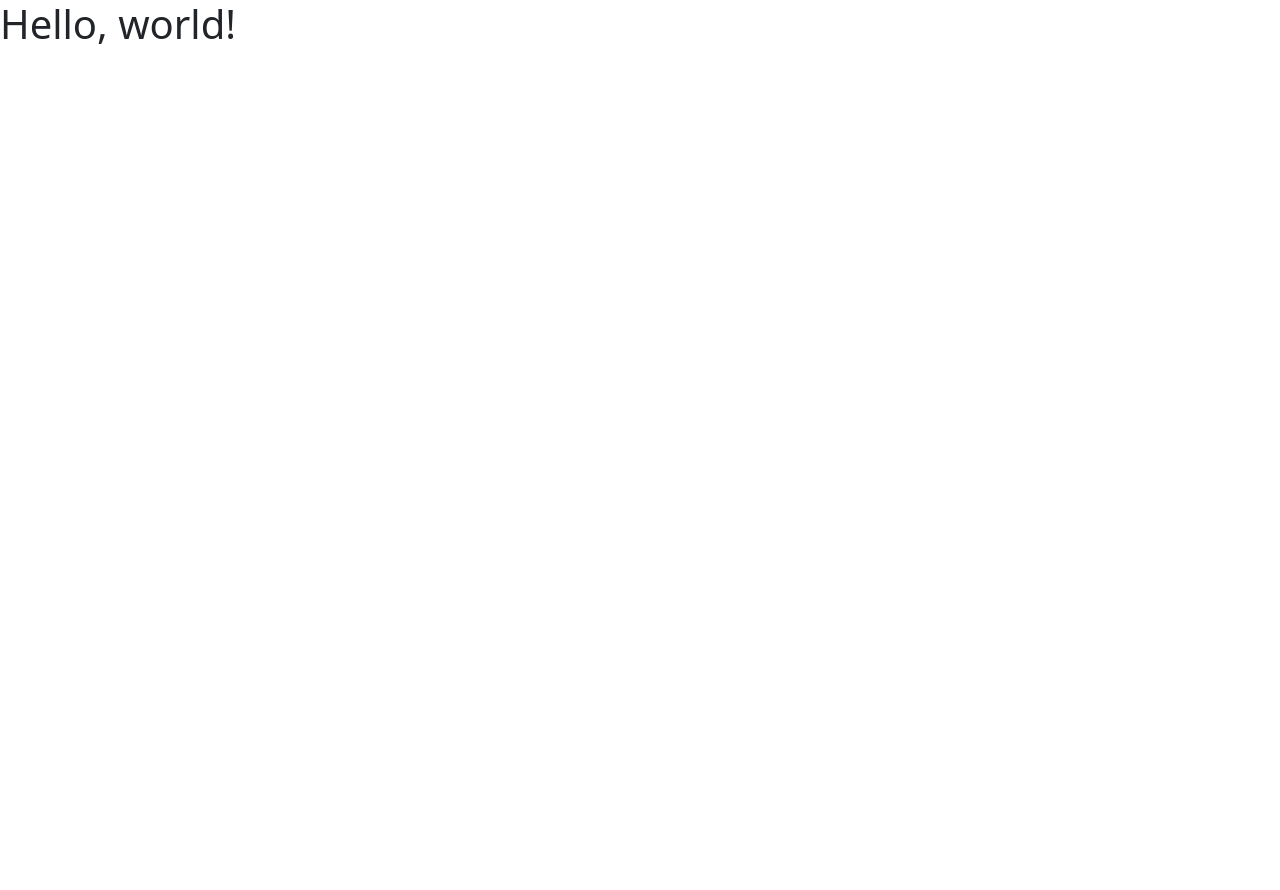
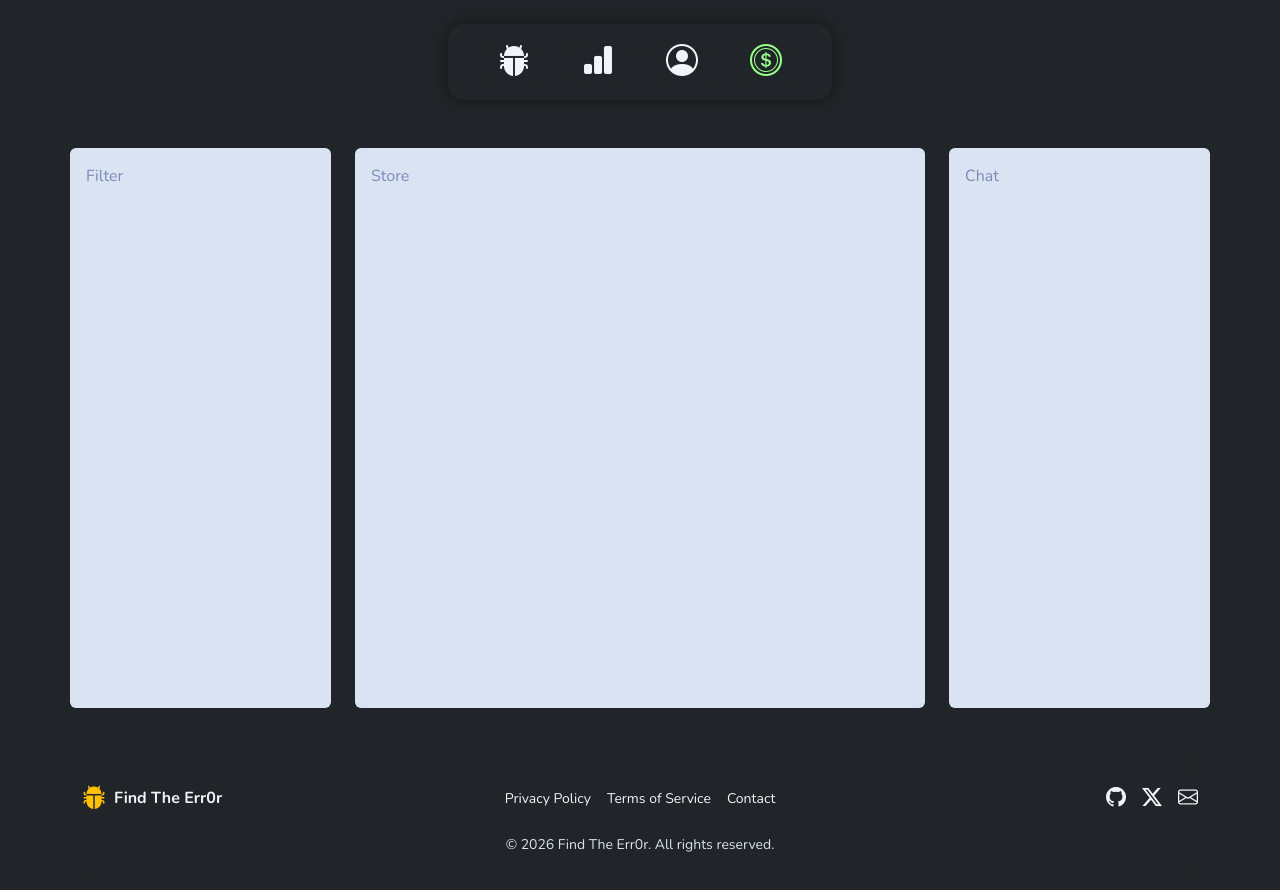
Before and after one commit to gr00tisg00d/js2-final-project, a website: page index.html in a window 1280 px wide. Before the commit the page ends 800 px from the top, so only its background shows below. Drawn offline with nearby package versions, Linux system fonts and the light colour scheme.

Commit message:
[1.1] 2.3k Changes... woops. Got the basic layout of the store page and some on page load animation

```diff
--- /dev/null
+++ b/Styles/style.scss
@@ -0,0 +1,126 @@
+@import "../node_modules/bootstrap/scss/functions";
+@import "../node_modules/bootswatch/dist/morph/variables";
+@import "../node_modules/bootstrap/scss/variables";
+@import "../node_modules/bootstrap/scss/maps";
+@import "../node_modules/bootstrap/scss/mixins";
+@import "../node_modules/bootstrap/scss/buttons";
+
+// Variables
+$activetab: #99381f;
+$active-glow: #fffdfb; // Define your custom glow color
+
+// Animations
+@keyframes navMoveUp {
+	0% {
+		transform: translateY(40px);
+		opacity: 0;
+	}
+	100% {
+		transform: translateY(0);
+		opacity: 1;
+	}
+}
+@keyframes navbarMoveUp {
+	0% {
+		transform: translateY(40vh);
+		opacity: 1;
+		box-shadow: 0px 0px 5px 1px rgba(0, 0, 0, 0.137);
+	}
+	50% {
+		transform: translateY(40vh);
+		opacity: 1;
+		box-shadow: 0px 0px 10px 1px rgba(0, 0, 0, 0.062);
+	}
+	100% {
+		transform: translateY(0);
+		opacity: 1;
+		box-shadow: 0px 0px 10px 5px rgba(0, 0, 0, 0.233);
+	}
+}
+@keyframes bodyMoveUp {
+	0% {
+		transform: translateY(40vh);
+		opacity: 1;
+		box-shadow: 0px 0px 5px 1px rgba(0, 0, 0, 0.137);
+	}
+	50% {
+		transform: translateY(40vh);
+		opacity: 1;
+		box-shadow: 0px 0px 10px 1px rgba(0, 0, 0, 0.062);
+	}
+	100% {
+		transform: translateY(0);
+		opacity: 1;
+		box-shadow: 0px 0px 10px 5px rgba(0, 0, 0, 0.233);
+	}
+}
+
+// ----------------------------------------------------------------------------------------------
+
+// ----------------------------------------------------------------------------------------------
+.w-fit-content {
+	width: fit-content;
+}
+
+.icon-btn {
+	border-radius: 50%;
+	transition: 0.4s ease;
+	&:hover {
+		filter: brightness(1.1);
+	}
+	&:active,
+	&.active {
+		filter: brightness(1.2);
+	}
+	width: 60px;
+	height: 60px;
+	border-radius: 50%;
+	background: $dark;
+	color: $light;
+	transition: 0.4s ease;
+	animation: navMoveUp 0.6s ease forwards;
+	opacity: 0;
+	z-index: 2;
+}
+
+.store-container {
+	height: 70vh;
+}
+
+// Navbar -------------------------------------
+.navbar {
+	overflow: hidden;
+	animation: navbarMoveUp 2s ease forwards;
+}
+nav .icon-btn.btn.active,
+nav .icon-btn.btn:active {
+	background: $light;
+	transition: 0.4s ease;
+}
+
+// Delay Nav Items
+.navbar .icon-btn:nth-child(1) {
+	animation-delay: 0.1s;
+}
+.navbar .icon-btn:nth-child(2) {
+	animation-delay: 0.3s;
+}
+.navbar .icon-btn:nth-child(3) {
+	animation-delay: 0.5s;
+}
+.navbar .icon-btn:nth-child(4) {
+	animation-delay: 0.7s;
+}
+//-------------------------------------
+// Bootstrap Override
+.icon-btn.btn-primary:hover {
+	background: lighten($dark, 1%);
+	color: #fff;
+	transition: 0.4s ease;
+}
+.icon-btn.active-custom {
+	position: relative;
+	isolation: isolate;
+	z-index: 0;
+	color: #95ff87;
+}
--- a/index.html
+++ b/index.html
@@ -1,26 +1,87 @@
 <!doctype html>
 <html lang="en">
+
 <head>
     <meta charset="UTF-8" />
     <meta name="viewport" content="width=device-width, initial-scale=1.0" />
     <title>Find The Err0r</title>
 
     <!-- Bootstrap -->
-		<link
-			href="https://cdn.jsdelivr.net/npm/bootstrap@5.3.8/dist/css/bootstrap.min.css"
-			rel="stylesheet"
-			integrity="sha384-sRIl4kxILFvY47J16cr9ZwB07vP4J8+LH7qKQnuqkuIAvNWLzeN8tE5YBujZqJLB"
-			crossorigin="anonymous"
-		/>
+    <link rel="stylesheet" href="Styles/bootstrap.min.css">
+    <!-- Bootstrap Icons -->
+    <link rel="stylesheet" href="node_modules/bootstrap-icons/font/bootstrap-icons.css">
+    <!-- Custom Sass -->
+    <link rel="stylesheet" href="Styles/style.css">
+    <!-- Favicon -->
+    <link rel="apple-touch-icon" sizes="180x180" href="/apple-touch-icon.png">
+    <link rel="icon" type="image/png" sizes="32x32" href="/favicon-32x32.png">
+    <link rel="icon" type="image/png" sizes="16x16" href="/favicon-16x16.png">
+    <link rel="manifest" href="/site.webmanifest">
 </head>
-	<body>
-        <h1>Hello, world!</h1>
+
+<body class="container py-4 bg-dark">
+    <header>
+        <!-- Header Content -->
+
+        <nav class="navbar navbar-expand-lg navbar-light bg-dark px-4 row w-fit-content m-auto rounded-4">
+            <div class="col-12 d-flex gap-4 justify-content-center">
+                <a href="/" class="icon-btn d-flex align-items-center justify-content-center">
+                    <i class="bi bi-bug-fill fs-2"></i>
+                </a>
+                <a href="/" class="icon-btn d-flex align-items-center justify-content-center">
+                    <i class="bi bi-bar-chart-fill fs-2"></i>
+                </a>
+                <a href="/" class="icon-btn d-flex align-items-center justify-content-center">
+                    <i class="bi bi-person-circle fs-2"></i>
+                </a>
+                <a href="/" class="icon-btn d-flex align-items-center justify-content-center active-custom">
+                    <i class="bi bi-coin fs-2"></i>
+                </a>
+            </div>
+        </nav>
+    </header>
+
+    <main>
+        <!-- Main Content -->
+        <h1></h1>
+        <div class="row gap-4 store-container mt-5">
+            <div class="col bg-body rounded p-3">Filter</div>
+            <div class="col-6 bg-body rounded p-3">Store</div>
+            <div class="col bg-body rounded p-3">Chat</div>
+        </div>
+    </main>
+
+    <footer class="footer mt-5 py-4 bg-dark text-light border-top border-secondary  m-auto rounded-4">
+        <div class="d-flex flex-column flex-md-row align-items-center justify-content-between gap-3 row">
+            <div class="d-flex align-items-center gap-2 col justify-content-start ">
+                <i class="bi bi-bug-fill fs-4 text-warning"></i>
+                <span class="fw-bold">Find The Err0r</span>
+            </div>
+            <div class="d-flex gap-3 col-6 justify-content-center ">
+                <a href="#" class="text-light text-decoration-none small">Privacy Policy</a>
+                <a href="#" class="text-light text-decoration-none small">Terms of Service</a>
+                <a href="#" class="text-light text-decoration-none small">Contact</a>
+            </div>
+            <div class="d-flex gap-3 col justify-content-end">
+                <a href="#" class="text-light"><i class="bi bi-github fs-5"></i></a>
+                <a href="#" class="text-light"><i class="bi bi-twitter-x fs-5"></i></a>
+                <a href="#" class="text-light"><i class="bi bi-envelope fs-5"></i></a>
+            </div>
+        </div>
+        <div class="text-center mt-3 container">
+            <small class="text-secondary">&copy; 2026 Find The Err0r. All rights reserved.</small>
+        </div>
+    </footer>
+
 
 
 
 
     <!-- Bootstrap -->
-        <script src="https://cdn.jsdelivr.net/npm/bootstrap@5.3.8/dist/js/bootstrap.bundle.min.js" integrity="sha384-FKyoEForCGlyvwx9Hj09JcYn3nv7wiPVlz7YYwJrWVcXK/BmnVDxM+D2scQbITxI" crossorigin="anonymous"></script>
+    <script src="https://cdn.jsdelivr.net/npm/bootstrap@5.3.8/dist/js/bootstrap.bundle.min.js"
+        integrity="sha384-FKyoEForCGlyvwx9Hj09JcYn3nv7wiPVlz7YYwJrWVcXK/BmnVDxM+D2scQbITxI"
+        crossorigin="anonymous"></script>
 </body>
 </body>
+
 </html>
--- a/package.json
+++ b/package.json
@@ -7,10 +7,12 @@
 	"type": "commonjs",
 	"main": "index.js",
 	"scripts": {
-    "test": "echo \"Error: no test specified\" && exit 1"
+		"watch": "sass --watch Styles/style.scss Styles/style.css"
 	},
 	"dependencies": {
 		"bootstrap": "^5.3.8",
+		"bootstrap-icons": "^1.13.1",
+		"bootswatch": "^5.3.8",
 		"sass": "^1.97.3"
 	}
 }
```
Also changed, not shown: Styles/bootstrap.min.css (added), Styles/style.css (added), 2 other files. Lines whose indentation alone changed are shown as unchanged.
